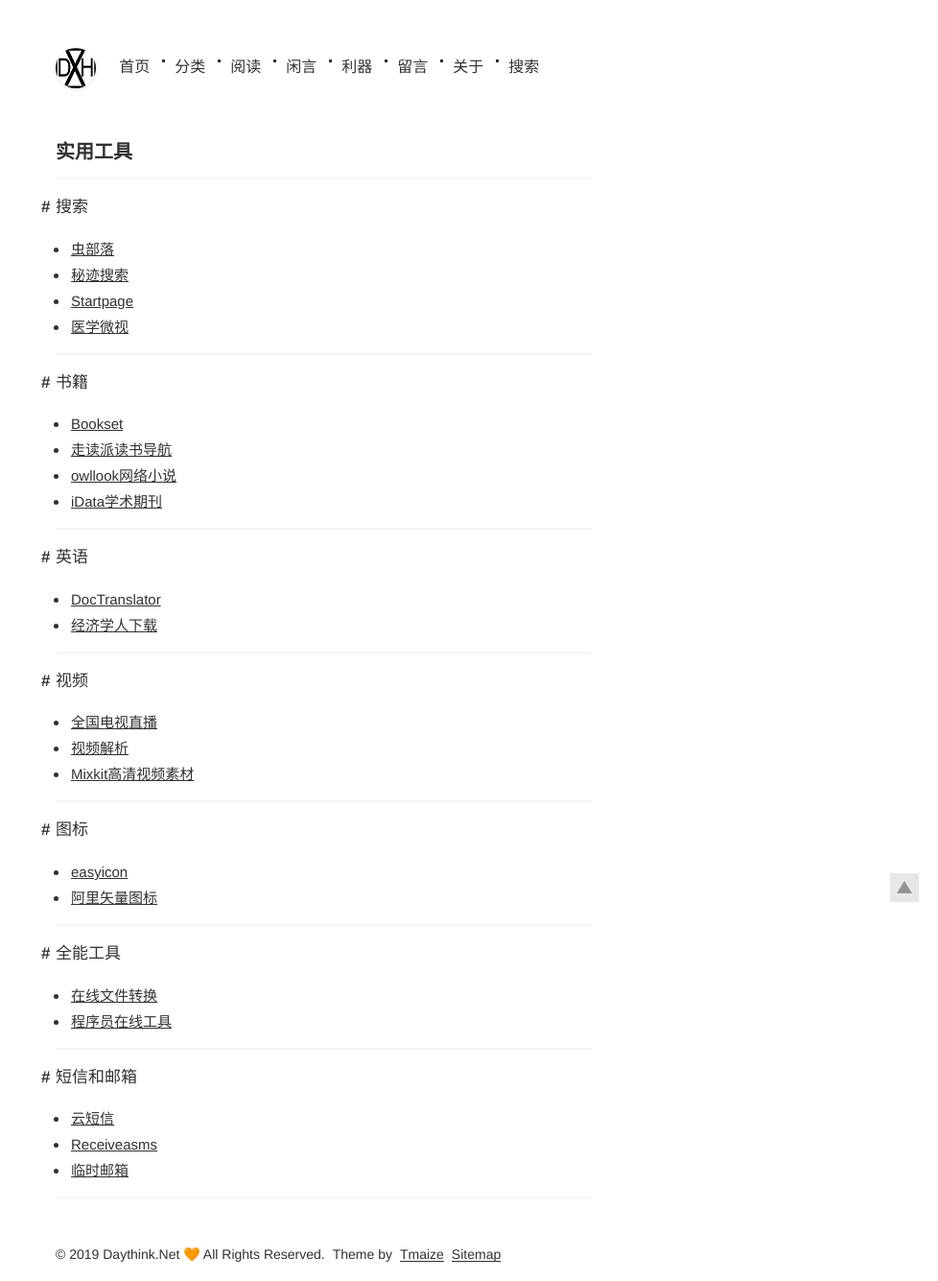
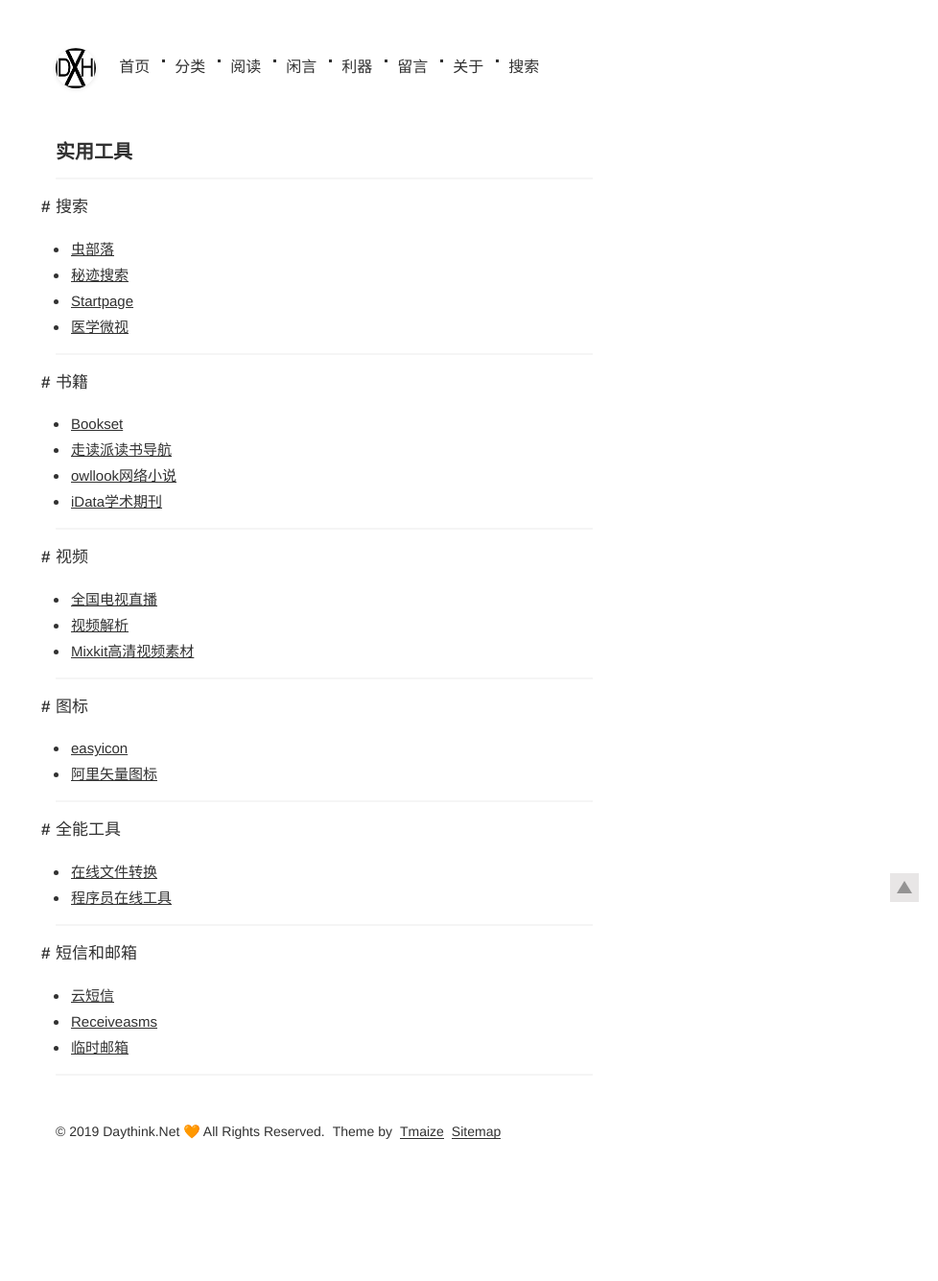
Before and after one commit to Devinteng/blog3, a Jekyll site: the page built from pages/利器.md, in a window 1280 px wide. Shown: the whole page at 96% size, without its empty margins (302-1280 px from the left). Built offline with Jekyll 4.4.1, drawn with Linux system fonts in a browser that asks for light colours; after the commit the page ends 1207 px from its top, so only the background shows below that.

Commit message:
Update 利器.md

```diff
--- a/pages/利器.md
+++ b/pages/利器.md
@@ -17,11 +17,6 @@ title: 实用工具
 + [走读派读书导航](http://www.zoudupai.com/)
 + [owllook网络小说](https://www.owllook.net/)
 + [iData学术期刊](https://www.cn-ki.net/)
-
-***
-## 英语
-+ [DocTranslator](https://www.onlinedoctranslator.com/zh-CN/)
-+ [经济学人下载](https://getmyte.com/)
 
 ***
 ## 视频
```
